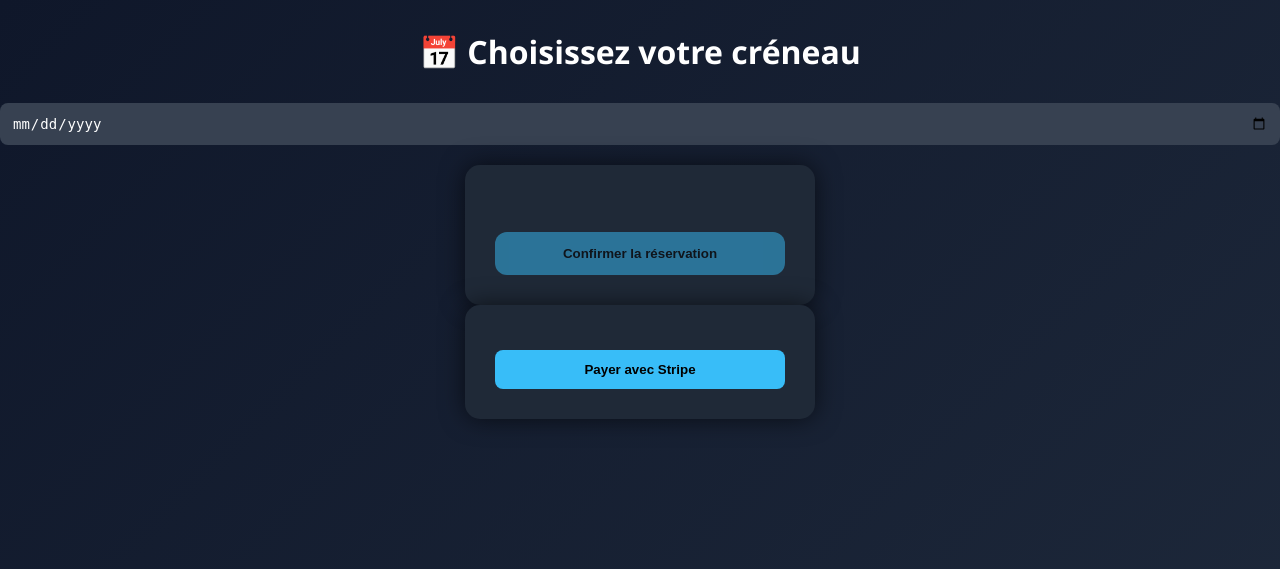
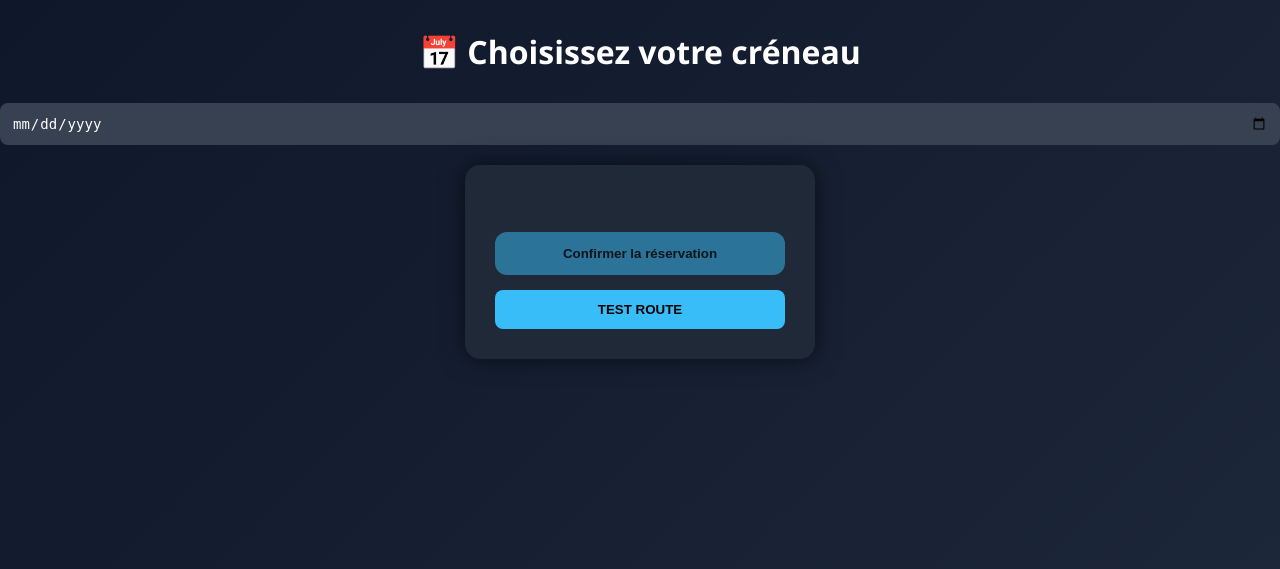
Before and after one commit to alcindorvoldensleonardo-rgb/studio-reservation, a Flask app: page /calendar in a window 1280 px wide. Shown: the top 569 px of the page. Run offline with Flask 3, Linux system fonts and the light colour scheme.

Commit message:
Update calendar.html

```diff
--- a/templates/calendar.html
+++ b/templates/calendar.html
@@ -90,7 +90,7 @@
                    opacity:0.5;cursor:not-allowed;">
         Confirmer la réservation
     </button>
-</form>
+<!--</form>
     <form method="POST" action="/create-checkout-session">
     <input type="hidden" name="name" value="Client Test">
     <input type="hidden" name="email" value="client@test.com">
@@ -100,8 +100,10 @@
     <button type="submit">
         Payer avec Stripe
     </button>
+</form> -->
+<form method="POST" action="/create-checkout-session">
+    <button type="submit">TEST ROUTE</button>
 </form>
-
 <br>
 
     <!--<div class="calendar" id="calendar"></div> -->
```
